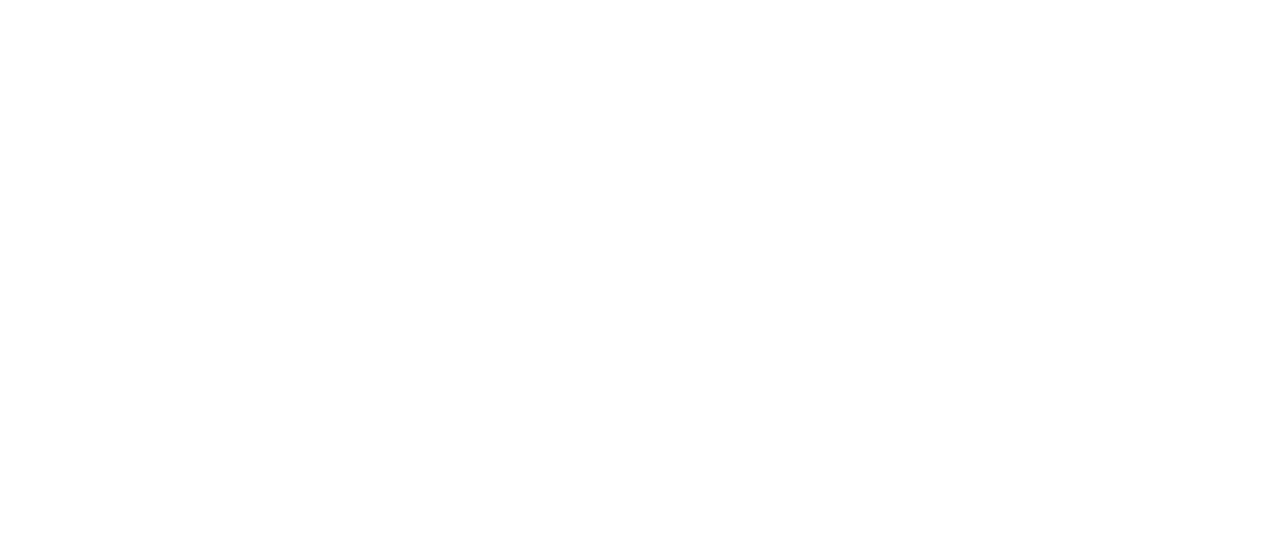
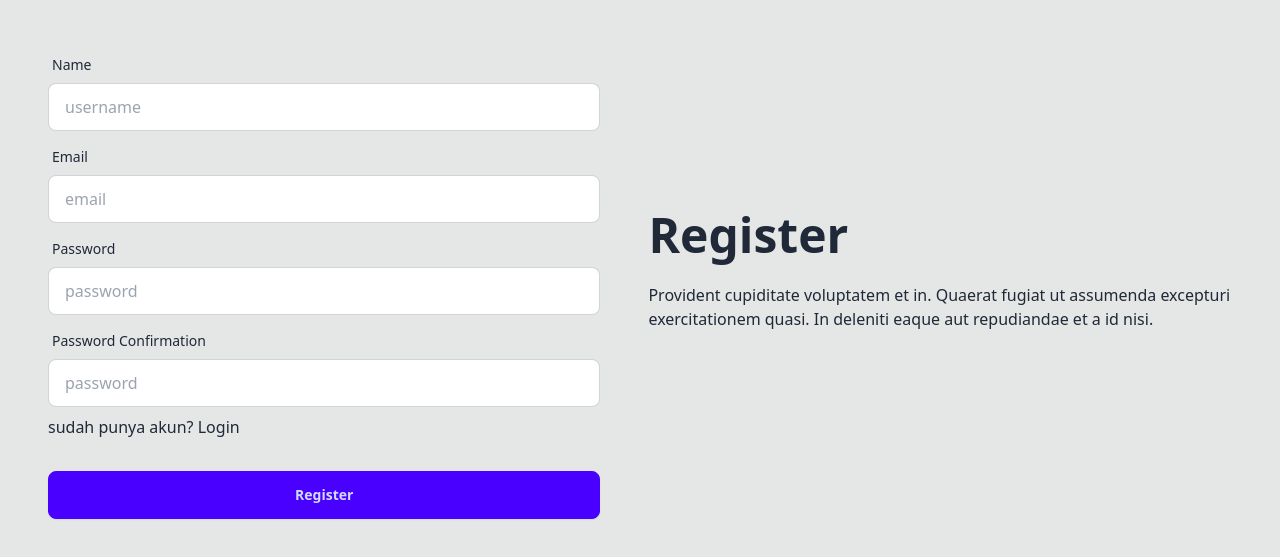
Before and after one commit to MchmdGalih/FE-Kelompok5, a Vue app: page /register in a window 1280 px wide. Before the commit this address had no page. Shown: the part 117-674 px from the top of the page. Built offline with nearby package versions, Linux system fonts and the light colour scheme.

Commit message:
feat:(+) authentication

```diff
--- /dev/null
+++ b/src/components/Form.vue
@@ -0,0 +1,109 @@
+<template>
+  <form class="card-body w-1/2" @submit.prevent="onSubmit">
+    <div class="form-control" v-if="isRegister">
+      <label class="label">
+        <span class="label-text">Name</span>
+      </label>
+      <input
+        type="text"
+        placeholder="username"
+        class="input input-bordered"
+        required
+        v-model="formData.name"
+      />
+    </div>
+
+    <div class="form-control">
+      <label class="label">
+        <span class="label-text">Email</span>
+      </label>
+      <input
+        type="email"
+        placeholder="email"
+        class="input input-bordered"
+        required
+        v-model="formData.email"
+      />
+    </div>
+    <div class="form-control">
+      <label class="label">
+        <span class="label-text">Password</span>
+      </label>
+      <input
+        type="password"
+        placeholder="password"
+        class="input input-bordered"
+        required
+        v-model="formData.password"
+      />
+    </div>
+
+    <div class="form-control" v-if="isRegister">
+      <label class="label">
+        <span class="label-text">Password Confirmation</span>
+      </label>
+      <input
+        type="password"
+        placeholder="password"
+        class="input input-bordered"
+        required
+        v-model="formData.password_confirmation"
+      />
+    </div>
+    <p>
+      {{ isRegister ? "sudah punya akun?" : "belum punya akun?" }}
+      <RouterLink :to="isRegister ? '/login' : '/register'">{{
+        isRegister ? "Login" : "Register"
+      }}</RouterLink>
+    </p>
+
+    <div class="form-control mt-6">
+      <button class="btn btn-primary" type="submit" :disabled="loading">
+        {{ isRegister ? "Register" : "Login" }}
+      </button>
+    </div>
+  </form>
+</template>
+
+<script setup>
+import { authStore } from "@/stores/auth";
+import { reactive } from "vue";
+import { RouterLink, useRouter } from "vue-router";
+const router = useRouter();
+
+const auth = authStore();
+
+const props = defineProps({
+  isRegister: {
+    type: Boolean,
+    default: false,
+  },
+});
+
+const formData = reactive({
+  name: "",
+  email: "",
+  password: "",
+  password_confirmation: "",
+});
+
+const onReset = () => {
+  formData.name = "";
+  formData.email = "";
+  formData.password = "";
+  formData.password_confirmation = "";
+};
+
+const onSubmit = async () => {
+  if (props.isRegister) {
+    await auth.register(formData);
+
+    onReset();
+    router.replace("/login");
+  } else {
+    await auth.login(formData);
+    onReset();
+    router.replace("/");
+  }
+};
+</script>
--- a/src/config/api.js
+++ b/src/config/api.js
@@ -1,5 +1,7 @@
 import axios from "axios";
 
+const BASE_URL = import.meta.env.VITE_BASE_URL;
+
 export const apiClient = axios.create({
-  baseURL: "/api",
+  baseURL: BASE_URL,
 });
--- a/src/stores/auth.js
+++ b/src/stores/auth.js
@@ -1,22 +1,58 @@
 import { ref } from "vue";
 import { defineStore } from "pinia";
 
+import { apiClient } from "@/config/api";
+
 export const authStore = defineStore("auth", () => {
-  const token = ref("");
-  const currentUser = ref("");
-  async function register() {
+  const token = ref(
+    localStorage.getItem("token")
+      ? JSON.parse(localStorage.getItem("token"))
+      : null
+  );
+  const currentUser = ref(
+    localStorage.getItem("user")
+      ? JSON.parse(localStorage.getItem("user"))
+      : null
+  );
+
+  const isLoading = ref(false);
+
+  async function register({ name, email, password, password_confirmation }) {
+    isLoading.value = true;
+
     try {
-      const response = await axios.post("/register", {
+      const { data } = await apiClient.post("/auth/register", {
         name,
         email,
         password,
         password_confirmation,
       });
-      console.log(response);
+
+      const succesMessage = data.message;
+      alert(succesMessage);
+
+      router.replace("/login");
     } catch (error) {
-      console.log(error);
+      console.log(error.message);
+    } finally {
+      isLoading.value = false;
     }
   }
 
-  return { token, register, currentUser };
+  async function login({ email, password }) {
+    isLoading.value = true;
+    try {
+      const { data } = await apiClient.post("/auth/login", { email, password });
+      token.value = data.token;
+      localStorage.setItem("token", token.value);
+      currentUser.value = data.user;
+      localStorage.setItem("user", JSON.stringify(currentUser.value));
+    } catch (error) {
+      console.log(error.message);
+    } finally {
+      isLoading.value = false;
+    }
+  }
+
+  return { token, register, currentUser, isLoading, login };
 });
--- /dev/null
+++ b/src/views/Login.vue
@@ -0,0 +1,19 @@
+<template>
+  <div class="hero bg-base-300 min-h-screen">
+    <div class="hero-content flex-col lg:flex-row-reverse">
+      <div class="text-center w-1/2 lg:text-left">
+        <h1 class="text-5xl font-bold">Login</h1>
+        <p class="py-6">
+          Provident cupiditate voluptatem et in. Quaerat fugiat ut assumenda
+          excepturi exercitationem quasi. In deleniti eaque aut repudiandae et a
+          id nisi.
+        </p>
+      </div>
+      <Form :isRegister="false" />
+    </div>
+  </div>
+</template>
+
+<script setup>
+import Form from "@/components/Form.vue";
+</script>
--- /dev/null
+++ b/src/views/Register.vue
@@ -0,0 +1,19 @@
+<template>
+  <div class="hero bg-base-300 min-h-screen">
+    <div class="hero-content flex-col lg:flex-row-reverse">
+      <div class="text-center w-1/2 lg:text-left">
+        <h1 class="text-5xl font-bold">Register</h1>
+        <p class="py-6">
+          Provident cupiditate voluptatem et in. Quaerat fugiat ut assumenda
+          excepturi exercitationem quasi. In deleniti eaque aut repudiandae et a
+          id nisi.
+        </p>
+      </div>
+      <Form :isRegister="true" />
+    </div>
+  </div>
+</template>
+
+<script setup>
+import Form from "@/components/Form.vue";
+</script>
```
Also changed, not shown: src/routes/index.js (+11 -0 lines), 1 other file (tests, documents, lock files or other folders).
